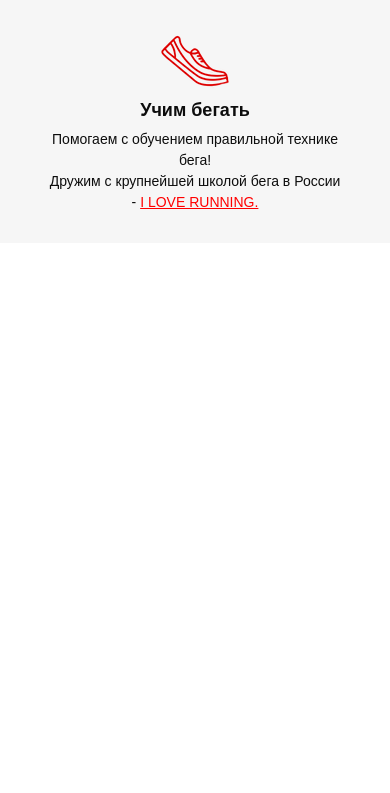
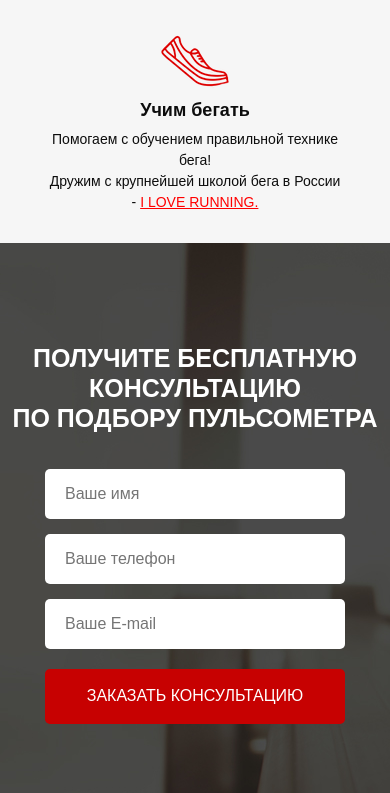
Before and after one commit to VladikoRPC/RunSmart, a website: page src/index.html in a window 390 px wide. Shown: the part 903-1696 px from the top of the page. Before the commit the page ends 1146 px from the top, so only its background shows below. Drawn offline with Linux system fonts and the light colour scheme.

Commit message:
second homework, added mobile vers for consultation block

```diff
--- a/src/index.html
+++ b/src/index.html
@@ -86,5 +86,27 @@
 		</div>
 		</div>
 	</div>
+
+	<div class="consultation">
+		<div class="container">
+			<h2 class="title title_left">
+				Получите бесплатную консультацию <br>
+				по подбору пульсометра
+			</h2>
+			<div class="consultation__descr">
+				Просто заполните форму заявки <br>
+				и мы перезвоним вам в течении 10 минут
+			</div>
+			<form class="feed-form" action="#">
+				<input name="name" required placeholder="Ваше имя" type="text">
+				<input name="phone" required placeholder="Ваше телефон" type="number">
+				<input name="email" required placeholder="Ваше E-mail" type="email">
+
+				<button class="button button_submit">заказать кОНСУЛЬТАЦИЮ</button>
+
+			</form>
+		</div>
+	</div>
+
 </body>
 </html>
--- a/src/sass/_media.scss
+++ b/src/sass/_media.scss
@@ -13,6 +13,30 @@
 			&_main {
 				margin-top: 130px;
 			}
+		}
+	}
+	.advanteges {
+		padding: 70px 10px;
+	}
+	.consultation {
+		padding-bottom: 30px;
+		&__descr {
+			text-align: center;
+		}
+	}
+	.title {
+		font-size: 30px;
+		&_left {
+			text-align: center;
+			font-size: 30px;
+		}
+	}
+	.feed-form {
+		align-items: center;
+		justify-items: center;
+		width: 100%;
+		input {
+			width: 300px;
 		}
 	}
 }
@@ -61,9 +85,29 @@
 		&__descr {
 			width: 80%;
 			margin-top: 10px;
+		}
+	}
+	.consultation {
+		&__descr {
+			display: none;
+		}
+	}
+	.title {
+		font-size: 30px;
+		&_left {
+			text-align: center;
+			font-size: 30px;
+		}
+	}
+	.feed-form {
+		align-items: center;
+		justify-items: center;
+		width: 100%;
+		input {
+			width: 300px;
+		}
 	}
 }
-
 @media (max-width: 575px) {
 	.promo {
 		padding: 30px 10px;
@@ -123,7 +167,38 @@
 		}
 		.title {
 			font-size: 25px;
+			&_left {
+				font-size: 25px;
+			}
 		}
 	}
+	.consultation {
+		height: 550px;
+		padding: 100px 10px 40px 10px;
+		&__descr {
+			display: none;
+		}
+	}
+	.title {
+		font-size: 25px;
+		&_left {
+			text-align: center;
+			font-size: 25px;
+		}
+	}
+	.feed-form {
+		align-items: center;
+		justify-items: center;
+		width: 100%;
+		input {
+			width: 300px;
+		}
+	}
+	.button {
+		&_submit {
+			width: 300px;
+		}
+	}
+
+
 }
-}
--- a/src/sass/blocks/_buttons.scss
+++ b/src/sass/blocks/_buttons.scss
@@ -8,9 +8,15 @@
     font-size: 12px;
     text-transform: uppercase;
     color: #FFFFFF;
-    &_main {margin-top: 67px;
+    &_main {
+        margin-top: 67px;
         width: 300px;
         height: 50px;
         font-size: 16px;
     }
+    &_submit {
+        width: 300px;
+        height: 55px;
+        font-size: 16px;
     }
+}
--- a/src/sass/blocks/_promo.scss
+++ b/src/sass/blocks/_promo.scss
@@ -1,7 +1,7 @@
 .promo {
     min-height: 650px;
     padding: 21px 0 93px 0;
-    background: url(../../img/bg_top.png) center (center/cover) no-repeat;
+    background: url(../img/bg_top.png) center (center/cover) no-repeat;
     &__wrapper {
         display: flex;
         flex-direction: column;
--- a/src/sass/style.scss
+++ b/src/sass/style.scss
@@ -13,3 +13,5 @@
 @import 'blocks/advanteges';
 @import 'blocks/titles.scss';
 @import 'media.scss';
+@import 'blocks/consultation';
+@import 'blocks/forms';
```
Also changed, not shown: src/css/style.min.css.
